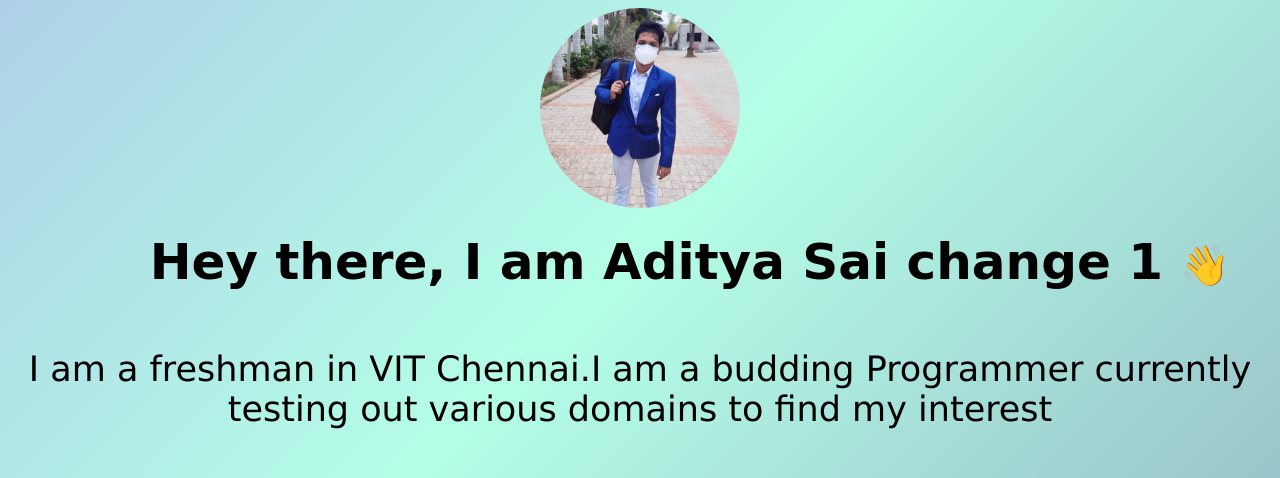
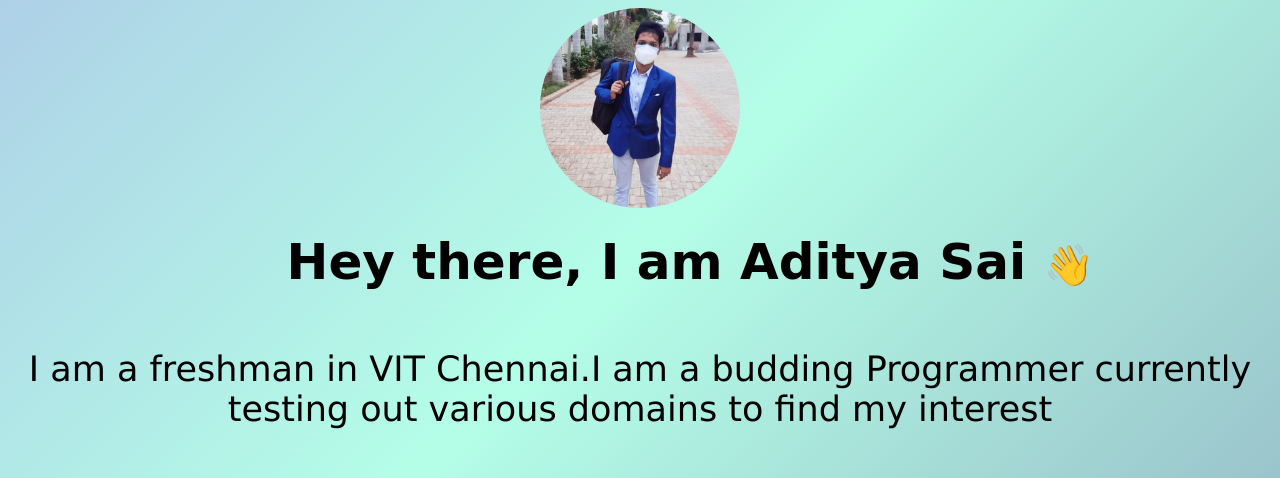
Before and after one commit to AdityaSai2004/AdityaSai2004.github.io, a plain HTML site: page index.html in a window 1280 px wide. Shown: the top 478 px of the page. Drawn offline with Linux system fonts and the light colour scheme.

Commit message:
Update index.html

```diff
--- a/index.html
+++ b/index.html
@@ -7,7 +7,7 @@
   <body>
     <img src="./dp.jpg" alt="hello" />
     <p class="hello">
-      &emsp;&emsp;Hey there, I am Aditya Sai change 1
+      &emsp;&emsp;Hey there, I am Aditya Sai
       <span class="wave">👋</span>
     </p>
     <div class="about me">
```
